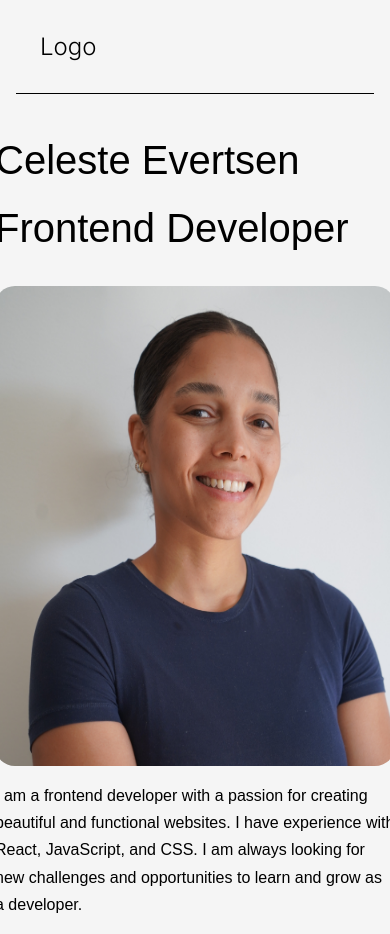
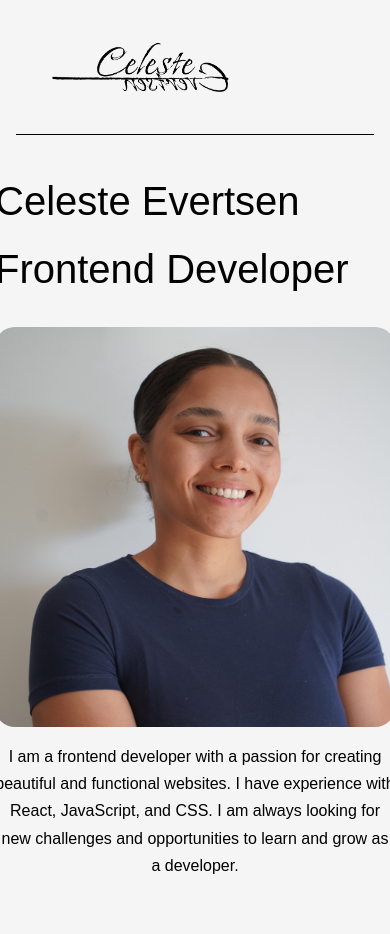
Before and after one commit to CelesteEvertsen/Portofolio, a Next.js app: page / in a window 390 px wide. After the commit the page ends 895 px from the top, so only its background shows below. Built offline with nearby package versions, Linux system fonts and the light colour scheme.

Commit message:
La til logo, fornøyd med plassering for mobil og desc

```diff
--- a/src/app/components/Header/Header.module.css
+++ b/src/app/components/Header/Header.module.css
@@ -134,7 +134,7 @@
 
   .image {
     width: 25rem;
-    height: 30rem;
+    height: 25rem;
     border-radius: 20px;
     order: 2;
   }
@@ -168,7 +168,9 @@
     margin: 1rem 0;
     padding: 0;
     order: 3;
+    text-align: center;
   }
+
 
   .scrollReminder {
     display: none;
--- a/src/app/components/Navigation/Navigation.module.css
+++ b/src/app/components/Navigation/Navigation.module.css
@@ -30,4 +30,9 @@
       display: none;
     }
   }
+  .logo {
+    margin: 0;
+    width: 300px;
+    height: 70px;
+  }
 }
--- a/src/app/components/Navigation/Navigation.tsx
+++ b/src/app/components/Navigation/Navigation.tsx
@@ -1,9 +1,10 @@
 import style from "./Navigation.module.css";
+import Image from "next/image";
 
 export default function Navigation() {
   return (
     <nav className={style.navContainer}>
-        <h1>Logo</h1>
+        <Image src='/CE-logo-x1.png' alt="Celeste Evertsen" width={400} height={100} className={style.logo}/>
         <ul className={style.navList}>
             <li>Home</li>
             <li>About</li>
```
Also changed, not shown: public/CE-logo-x1.png (added), public/CE-logo.png (added).
